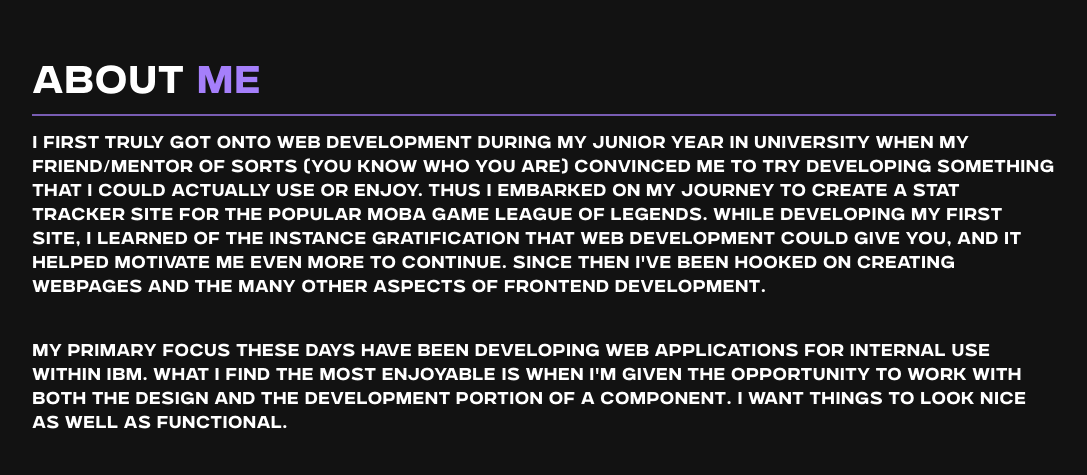
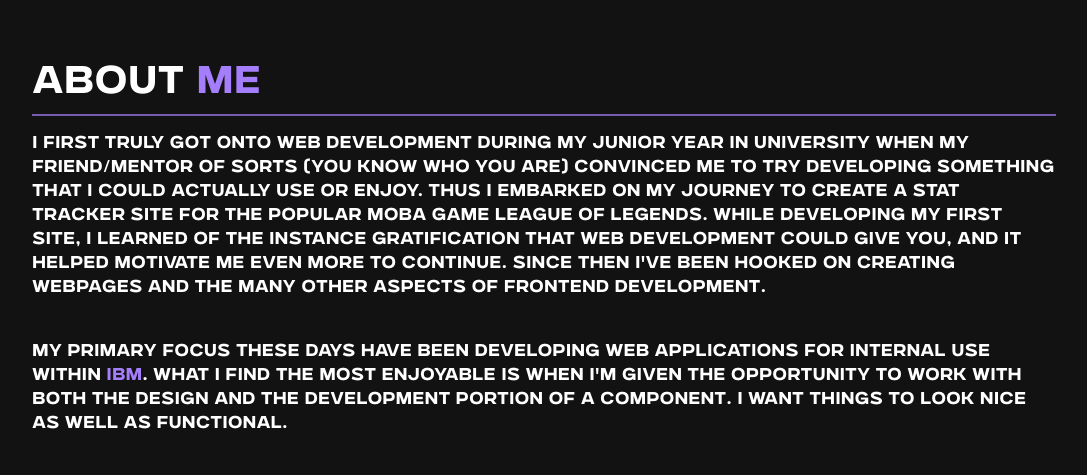
Before and after one commit to sestuna117/portfolio-next, a Next.js app: page / in a window 1280 px wide. Shown: the part 800-1275 px from the top of the page, without its empty margins (96-1183 px from the left). Built offline with nearby package versions, Linux system fonts and the light colour scheme.

Commit message:
change animation for about me text

```diff
--- /dev/null
+++ b/src/app/_components/about/AboutMeSegment.tsx
@@ -0,0 +1,52 @@
+"use client";
+
+import React from "react";
+import { InView } from "react-intersection-observer";
+
+export default function AboutMeSegment() {
+  return (
+    <InView triggerOnce threshold={1}>
+      {({ inView, ref }) => (
+        <div ref={ref}>
+          <div
+            className={
+              inView
+                ? "mb-10 opacity-0 animate-slide-text-up-show animation-delay-[1250ms]"
+                : "opacity-0"
+            }
+          >
+            I first truly got onto web development during my junior year in
+            university when my friend/mentor of sorts (you know who you are)
+            convinced me to try developing something that I could actually use
+            or enjoy. Thus I embarked on my journey to create a stat tracker
+            site for the popular MOBA game League of Legends. While developing
+            my first site, I learned of the instance gratification that web
+            development could give you, and it helped motivate me even more to
+            continue. Since then I&apos;ve been hooked on creating webpages and
+            the many other aspects of frontend development.
+          </div>
+          <div
+            className={
+              inView
+                ? "opacity-0 animate-slide-text-up-show animation-delay-[1500ms]"
+                : "opacity-0"
+            }
+          >
+            My primary focus these days have been developing web applications
+            for internal use within{" "}
+            <a
+              className={"text-heliotrope"}
+              href={"https://www.ibm.com/us-en"}
+              target={"_blank"}
+            >
+              IBM
+            </a>
+            . What I find the most enjoyable is when I&apos;m given the
+            opportunity to work with both the design and the development portion
+            of a component. I want things to look nice as well as functional.
+          </div>
+        </div>
+      )}
+    </InView>
+  );
+}
--- a/src/app/_components/about/AboutSection.tsx
+++ b/src/app/_components/about/AboutSection.tsx
@@ -1,6 +1,7 @@
 import React from "react";
 import AboutSectionSegment from "@/app/_components/about/AboutSectionSegment";
-import SkillsList from "@/app/_components/about/SkillsList";
+import SkillsListSegment from "@/app/_components/about/SkillsListSegment";
+import AboutMeSegment from "@/app/_components/about/AboutMeSegment";
 
 const AboutSection = () => {
   return (
@@ -12,32 +13,7 @@ const AboutSection = () => {
         titleAnimationDelay={500}
         dividerAnimationDelay={0}
       >
-        <div
-          className={
-            "mb-10 opacity-0 animate-slide-text-up-show animation-delay-[1250ms]"
-          }
-        >
-          I first truly got onto web development during my junior year in
-          university when my friend/mentor of sorts (you know who you are)
-          convinced me to try developing something that I could actually use or
-          enjoy. Thus I embarked on my journey to create a stat tracker site for
-          the popular MOBA game League of Legends. While developing my first
-          site, I learned of the instance gratification that web development
-          could give you, and it helped motivate me even more to continue. Since
-          then I&apos;ve been hooked on creating webpages and the many other
-          aspects of frontend development.
-        </div>
-        <div
-          className={
-            "opacity-0 animate-slide-text-up-show animation-delay-[1500ms]"
-          }
-        >
-          My primary focus these days have been developing web applications for
-          internal use within IBM. What I find the most enjoyable is when
-          I&apos;m given the opportunity to work with both the design and the
-          development portion of a component. I want things to look nice as well
-          as functional.
-        </div>
+        <AboutMeSegment />
       </AboutSectionSegment>
 
       <AboutSectionSegment
@@ -47,7 +23,7 @@ const AboutSection = () => {
         titleAnimationDelay={750}
         dividerAnimationDelay={250}
       >
-        <SkillsList />
+        <SkillsListSegment />
       </AboutSectionSegment>
 
       <AboutSectionSegment
--- a/src/app/_components/about/AboutSectionSegment.tsx
+++ b/src/app/_components/about/AboutSectionSegment.tsx
@@ -28,7 +28,7 @@ export default function AboutSectionSegment({
             <span
               className={
                 inView
-                  ? "inline-block opacity-0 animate-slide-text-up-right"
+                  ? "inline-block opacity-0 animate-slide-heading-up-right"
                   : "opacity-0"
               }
               style={{ animationDelay: `${titleAnimationDelay}ms` }}
@@ -39,7 +39,7 @@ export default function AboutSectionSegment({
               <span
                 className={
                   inView
-                    ? "ml-3 inline-block opacity-0 text-heliotrope animate-slide-text-up-right"
+                    ? "ml-3 inline-block opacity-0 text-heliotrope animate-slide-heading-up-right"
                     : "opacity-0"
                 }
                 style={{ animationDelay: `${titleAnimationDelay + 150}ms` }}
--- a/src/app/_components/about/SkillsList.tsx
+++ b/src/app/_components/about/SkillsListSegment.tsx
@@ -15,7 +15,7 @@ import {
 } from "react-icons/ri";
 import { InView } from "react-intersection-observer";
 
-export default function SkillsList() {
+export default function SkillsListSegment() {
   return (
     <InView triggerOnce threshold={1}>
       {({ inView, ref }) => (
@@ -28,7 +28,7 @@ export default function SkillsList() {
           <BiLogoJavascript
             className={
               inView
-                ? "opacity-0 animate-slide-text-up-show animation-delay-1000"
+                ? "opacity-0 animate-slide-text-up-right animation-delay-1000"
                 : "opacity-0"
             }
             size={64}
@@ -36,7 +36,7 @@ export default function SkillsList() {
           <RiReactjsFill
             className={
               inView
-                ? "opacity-0 animate-slide-text-up-show animation-delay-[1110ms]"
+                ? "opacity-0 animate-slide-text-up-right animation-delay-[1110ms]"
                 : "opacity-0"
             }
             size={64}
@@ -44,7 +44,7 @@ export default function SkillsList() {
           <BiLogoTypescript
             className={
               inView
-                ? "opacity-0 animate-slide-text-up-show animation-delay-[1220ms]"
+                ? "opacity-0 animate-slide-text-up-right animation-delay-[1220ms]"
                 : "opacity-0"
             }
             size={64}
@@ -52,7 +52,7 @@ export default function SkillsList() {
           <RiNextjsFill
             className={
               inView
-                ? "opacity-0 animate-slide-text-up-show animation-delay-[1330ms]"
+                ? "opacity-0 animate-slide-text-up-right animation-delay-[1330ms]"
                 : "opacity-0"
             }
             size={64}
@@ -60,7 +60,7 @@ export default function SkillsList() {
           <BiLogoHtml5
             className={
               inView
-                ? "opacity-0 animate-slide-text-up-show animation-delay-[1440ms]"
+                ? "opacity-0 animate-slide-text-up-right animation-delay-[1440ms]"
                 : "opacity-0"
             }
             size={64}
@@ -68,7 +68,7 @@ export default function SkillsList() {
           <RiJavaFill
             className={
               inView
-                ? "opacity-0 animate-slide-text-up-show animation-delay-[1550ms]"
+                ? "opacity-0 animate-slide-text-up-right animation-delay-[1550ms]"
                 : "opacity-0"
             }
             size={64}
@@ -76,7 +76,7 @@ export default function SkillsList() {
           <BiLogoCss3
             className={
               inView
-                ? "opacity-0 animate-slide-text-up-show animation-delay-[1660ms]"
+                ? "opacity-0 animate-slide-text-up-right animation-delay-[1660ms]"
                 : "opacity-0"
             }
             size={64}
@@ -84,7 +84,7 @@ export default function SkillsList() {
           <RiNodejsLine
             className={
               inView
-                ? "opacity-0 animate-slide-text-up-show animation-delay-[1770ms]"
+                ? "opacity-0 animate-slide-text-up-right animation-delay-[1770ms]"
                 : "opacity-0"
             }
             size={64}
--- a/tailwind.config.ts
+++ b/tailwind.config.ts
@@ -78,6 +78,7 @@ const config: Config = {
         "slide-design-line-1-exit": "slide-design-line-1-exit 1.25s forwards",
         "slide-design-line-2-exit": "slide-design-line-2-exit 1.25s forwards",
         "squish-vertical": "squish-vertical 0.15s forwards",
+        "slide-heading-up-right": "slide-heading-up-right 0.3s forwards",
         "slide-text-up-right": "slide-text-up-right 0.45s forwards",
         "slide-text-up-show": "slide-text-up-show 0.3s forwards",
         "slide-up-body-line": "slide-up-body-line 0.5s forwards",
@@ -345,7 +346,7 @@ const config: Config = {
             transform: "scaleY(0)",
           },
         },
-        "slide-text-up-right": {
+        "slide-heading-up-right": {
           "0%": {
             transform: "translate(30vw, 20px)",
             opacity: "0",
@@ -355,6 +356,22 @@ const config: Config = {
           },
           "50%": {
             transform: "translate(30vw, 0)",
+          },
+          "100%": {
+            transform: "translate(0, 0)",
+            opacity: "1",
+          },
+        },
+        "slide-text-up-right": {
+          "0%": {
+            transform: "translate(180px, 20px)",
+            opacity: "0",
+          },
+          "20%": {
+            opacity: "1",
+          },
+          "50%": {
+            transform: "translate(180px, 0)",
           },
           "100%": {
             transform: "translate(0, 0)",
```
